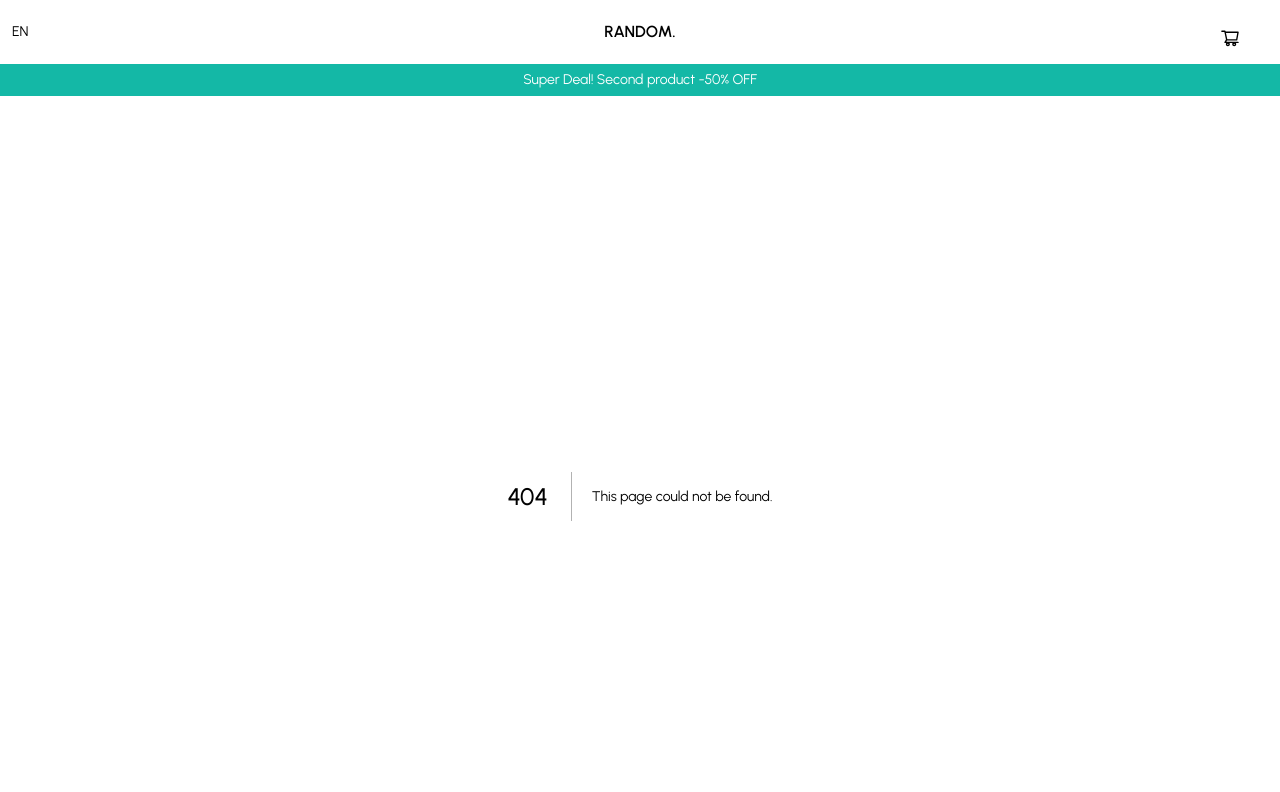
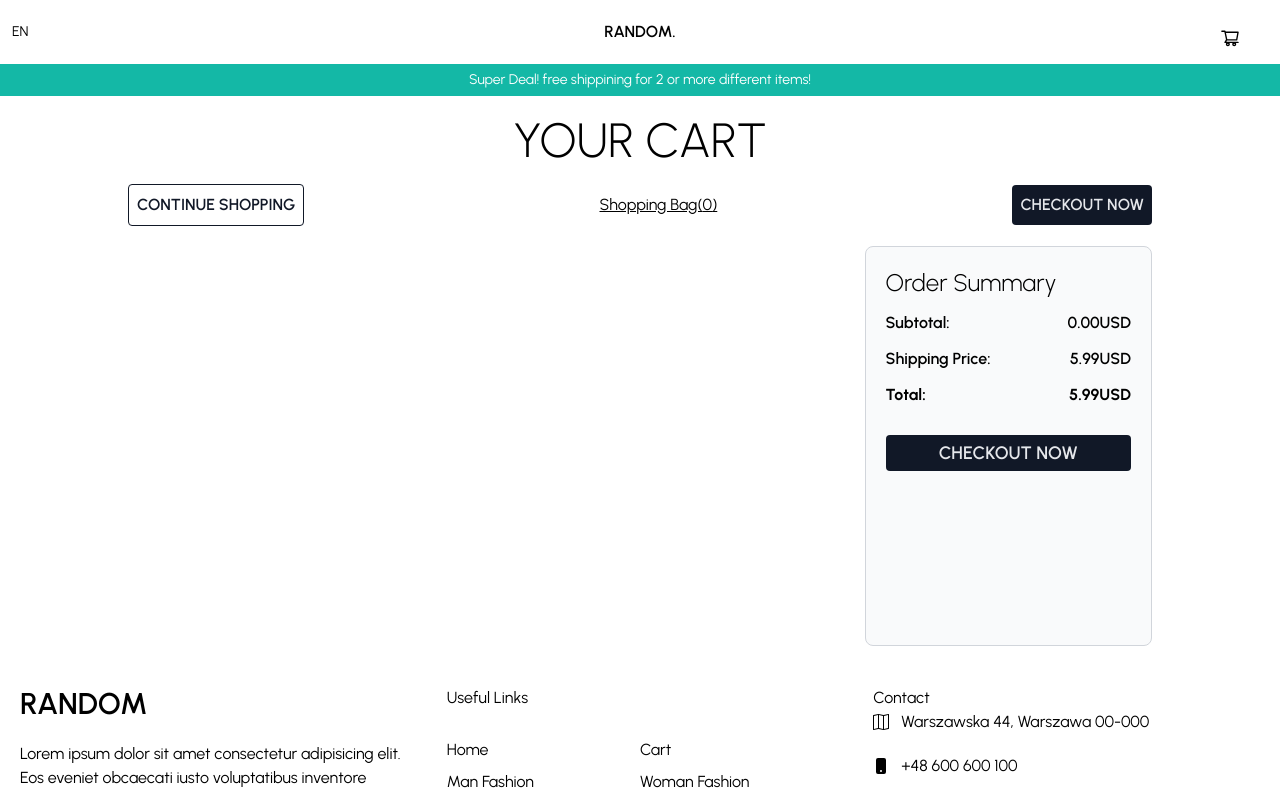
Before and after one commit to Alanolog/ecommerce-shop, a Next.js app: page /cart in a window 1280 px wide. Before the commit this address had no page. Shown: the top 792 px of the page. Built offline with nearby package versions, Linux system fonts and the light colour scheme.

Commit message:
full desktop version

```diff
--- a/components/Announcement.tsx
+++ b/components/Announcement.tsx
@@ -3,7 +3,7 @@ import React from "react";
 export const Announcement = () => {
   return (
     <div className=" h-8 bg-teal-500 text-white flex items-center justify-center text-sm">
-      Super Deal! Second product -50% OFF
+      Super Deal! free shippining for 2 or more different items!
     </div>
   );
 };
--- a/components/Navbar.tsx
+++ b/components/Navbar.tsx
@@ -1,6 +1,6 @@
 import React from "react";
 import { AiOutlineShoppingCart } from "react-icons/ai";
-import { useContext } from "../components/ContextProvider";
+import { useContext } from "../components";
 
 export const Navbar = () => {
   const { cartItemsCount, setCartItemsCount } = useContext();
@@ -21,12 +21,14 @@ export const Navbar = () => {
         </div>
         <div className=" flex-1  relative">
           <div className=" cursor-pointer mr-5">
+            <a href="/cart">
               {cartItemsCount ? (
                 <div className=" rounded-full w-5 h-5 bg-red-500 absolute top-0 right-3 flex items-center justify-center text-white text-xs">
                   {cartItemsCount}
                 </div>
               ) : null}
               <AiOutlineShoppingCart className=" absolute top-2 right-7 text-xl" />
+            </a>
           </div>
         </div>
       </div>
--- a/components/Product.tsx
+++ b/components/Product.tsx
@@ -1,8 +1,22 @@
 import React from "react";
 import { AiOutlineShoppingCart, AiOutlineSearch } from "react-icons/ai";
 import { useRouter } from "next/router";
-import { useContext } from "../components/ContextProvider";
-
+import { useContext } from "../components";
+type singleProduct = {
+  item: {
+    id: number;
+    title: string;
+    price: number;
+    description: string;
+    category: string;
+    image: string;
+    rating: {
+      rate: number;
+      count: number;
+    };
+  };
+  amount: number;
+};
 interface IProps {
   item: {
     id: number;
@@ -27,11 +41,20 @@ export const Product: React.FC<IProps> = ({ item }) => {
 
   const handleAddToCart = () => {
     const storedCart = JSON.parse(localStorage.getItem("cart") || "[]");
-    localStorage.setItem(
-      "cart",
-      JSON.stringify([...storedCart, { item, amount: 1 }])
+    const itemIndex = storedCart.findIndex(
+      (singleItem: singleProduct) => singleItem.item.id === item.id
     );
-    setCartItemsCount([...storedCart, { item, amount: 1 }].length);
+    if (itemIndex !== -1) {
+      const amount = storedCart[itemIndex].amount;
+      storedCart[itemIndex] = { item, amount: amount + 1 };
+      localStorage.setItem("cart", JSON.stringify([...storedCart]));
+    } else {
+      localStorage.setItem(
+        "cart",
+        JSON.stringify([...storedCart, { item, amount: 1 }])
+      );
+      setCartItemsCount([...storedCart, { item, amount: 1 }].length);
+    }
   };
 
   return (
--- /dev/null
+++ b/pages/cart.tsx
@@ -0,0 +1,196 @@
+import React from "react";
+import { MdDeleteOutline, MdRemoveCircleOutline } from "react-icons/md";
+import { RiAddCircleLine } from "react-icons/ri";
+import { useContext } from "../components";
+import { useRouter } from "next/router";
+
+type singleProduct = {
+  item: {
+    id: number;
+    title: string;
+    price: number;
+    description: string;
+    category: string;
+    image: string;
+    rating: {
+      rate: number;
+      count: number;
+    };
+  };
+  amount: number;
+};
+interface CartProps {
+  singleProduct: singleProduct;
+}
+
+const CartProduct: React.FC<CartProps> = ({ singleProduct }) => {
+  const { setCartItemsCount } = useContext();
+  const [currProduct, setCurrProduct] = React.useState(singleProduct);
+  const deleteProduct = (product: singleProduct) => {
+    const storedCart = JSON.parse(localStorage.getItem("cart") || "[]");
+    const clearedCart = storedCart.filter(
+      (e: singleProduct) => e.item.id !== product.item.id
+    );
+    localStorage.setItem("cart", JSON.stringify(clearedCart));
+    setCartItemsCount(clearedCart.length);
+  };
+  const changeAmount = (productId: number, modifier: string) => {
+    const storedCart = JSON.parse(localStorage.getItem("cart") || "[]");
+    const itemIndex = storedCart.findIndex(
+      (singleItem: singleProduct) => singleItem.item.id === productId
+    );
+    const amount = storedCart[itemIndex].amount;
+    const changeAmount = modifier === "add" ? 1 : -1;
+    if (amount + changeAmount >= 1) {
+      storedCart[itemIndex] = { ...currProduct, amount: amount + changeAmount };
+      localStorage.setItem("cart", JSON.stringify([...storedCart]));
+      setCurrProduct(storedCart[itemIndex]);
+    }
+  };
+  return (
+    <div className=" flex justify-between my-2 border-b pb-2">
+      <div className="flex-2 flex">
+        <img
+          src={currProduct.item.image}
+          alt={currProduct.item.title}
+          className=" w-[200px]"
+        />
+        <div className=" p-5 flex flex-col items-center content-around">
+          <p className="">
+            <strong>Product:</strong>
+            {currProduct.item.title}
+          </p>
+          <p className="">
+            <strong>ID:</strong>
+            {currProduct.item.id}
+          </p>
+        </div>
+      </div>
+      <div className=" flex-1 flex items-end flex-col pr-2">
+        <div className=" text-xl flex gap-1 justify-center items-center mb-5">
+          <div className=" flex items-center font-bold">
+            <MdRemoveCircleOutline
+              className=" cursor-pointer"
+              onClick={() => changeAmount(currProduct.item.id, "subtract")}
+            />
+            <span className=" w-8 h-8 rounded-xl border border-teal-600 flex items-center justify-center mx-1">
+              {currProduct.amount}
+            </span>
+            <RiAddCircleLine
+              className="cursor-pointer"
+              onClick={() => changeAmount(currProduct.item.id, "add")}
+            />
+          </div>
+          <div className=" w-5 h-5 bg-red-900 rounded-full text-white mx-2 flex ">
+            <MdDeleteOutline
+              className="cursor-pointer "
+              onClick={() => deleteProduct(currProduct)}
+            />
+          </div>
+        </div>
+        <div className=" text-2xl flex justify-center items-center ">
+          {(currProduct.item.price * currProduct.amount).toFixed(2)}USD
+        </div>
+      </div>
+    </div>
+  );
+};
+
+const Cart: React.FC = () => {
+  const router = useRouter();
+
+  const [storedCart, setStoredCart] = React.useState([]);
+  const [isCheckedOut, setIsCheckedOut] = React.useState(false);
+  const { cartItemsCount, setCartItemsCount } = useContext();
+  React.useEffect(() => {
+    setStoredCart(JSON.parse(localStorage.getItem("cart") || "[]"));
+  }, [cartItemsCount]);
+  const subtotal = storedCart.reduce((acc, val: singleProduct) => {
+    return acc + val.item.price * val.amount;
+  }, 0);
+  const isShippingDiscount = storedCart.length >= 2;
+  const shippingPrice = isShippingDiscount ? 0 : 5.99;
+
+  const summaryItemClasses = " my-3 flex justify-between ";
+  const summaryItemTextClasses = " font-semibold ";
+  const summaryItemPriceClasses = " font-semibold";
+
+  const checkout = () => {
+    setIsCheckedOut(true);
+    localStorage.removeItem("cart");
+    setStoredCart([]);
+    setCartItemsCount(0);
+  };
+  return (
+    <main className="flex justify-center py-5 flex-col items-center">
+      <h1 className="text-5xl uppercase font-light">Your cart</h1>
+      {isCheckedOut ? (
+        <div className="text-3xl uppercase font-extralight h-[60vh] flex justify-center items-center">
+          Thanks for selecting our shop!
+        </div>
+      ) : (
+        <>
+          <div className=" flex items-center justify-between w-4/5 my-5">
+            <button
+              className=" p-2 cursor-pointer font-semibold uppercase border border-gray-900 text-gray-900 rounded"
+              onClick={() => router.push("/")}
+            >
+              Continue shopping
+            </button>
+            <div className="">
+              <span className=" underline cursor-pointer my-2">
+                Shopping Bag({cartItemsCount})
+              </span>
+            </div>
+            <button
+              className=" p-2 cursor-pointer font-semibold uppercase  bg-gray-900 text-gray-200 rounded"
+              onClick={checkout}
+            >
+              Checkout now
+            </button>
+          </div>
+          <div className=" flex w-4/5 justify-between">
+            <div className=" flex-[3]">
+              {storedCart.map((item, id) => (
+                <CartProduct singleProduct={item} key={id} />
+              ))}
+            </div>
+            <div className=" flex-1 bg-gray-50 rounded-lg p-5 min-h-[50vh] border border-gray-300">
+              <h2 className="text-2xl font-light">Order Summary</h2>
+              <div className={summaryItemClasses}>
+                <p className={summaryItemTextClasses}>Subtotal:</p>
+                <p className={summaryItemPriceClasses}>
+                  {subtotal.toFixed(2)}
+                  USD
+                </p>
+              </div>
+              <div className={summaryItemClasses}>
+                <p className={summaryItemTextClasses}>Shipping Price:</p>
+                <p className={summaryItemPriceClasses}>5.99USD</p>
+              </div>{" "}
+              {isShippingDiscount && (
+                <div className={summaryItemClasses}>
+                  <p className={summaryItemTextClasses}>Shipping Discount:</p>
+                  <p className={summaryItemPriceClasses}>5.99USD</p>
+                </div>
+              )}
+              <div className={summaryItemClasses}>
+                <p className=" font-bold">Total:</p>
+                <p className=" font-bold">
+                  {(subtotal + shippingPrice).toFixed(2)}USD
+                </p>
+              </div>
+              <button
+                className=" p-1 w-full cursor-pointer font-semibold uppercase text-lg bg-gray-900 text-gray-200 rounded my-4"
+                onClick={checkout}
+              >
+                Checkout now
+              </button>
+            </div>
+          </div>
+        </>
+      )}
+    </main>
+  );
+};
+export default Cart;
--- a/pages/product/[id].tsx
+++ b/pages/product/[id].tsx
@@ -1,7 +1,23 @@
 import React from "react";
 import { MdRemoveCircleOutline } from "react-icons/md";
 import { RiAddCircleLine } from "react-icons/ri";
-import { useContext } from "../../components/ContextProvider";
+import { useContext } from "../../components";
+
+type singleProduct = {
+  item: {
+    id: number;
+    title: string;
+    price: number;
+    description: string;
+    category: string;
+    image: string;
+    rating: {
+      rate: number;
+      count: number;
+    };
+  };
+  amount: number;
+};
 
 interface IProps {
   product: {
@@ -26,13 +42,20 @@ const Product: React.FC<IProps> = ({ product }) => {
 
   const handleAddToCart = () => {
     const storedCart = JSON.parse(localStorage.getItem("cart") || "[]");
-    localStorage.setItem(
-      "cart",
-      JSON.stringify([...storedCart, { item: product, amount: counter }])
+    const itemIndex = storedCart.findIndex(
+      (singleItem: singleProduct) => singleItem.item.id === product.id
     );
-    setCartItemsCount(
-      [...storedCart, { item: product, amount: counter }].length
-    );
+    if (itemIndex !== -1) {
+      const amount = storedCart[itemIndex].amount;
+      storedCart[itemIndex] = { item: product, amount: amount + counter };
+      localStorage.setItem("cart", JSON.stringify([...storedCart]));
+    } else {
+      localStorage.setItem(
+        "cart",
+        JSON.stringify([...storedCart, { item: product, amount: 1 }])
+      );
+      setCartItemsCount([...storedCart, { item: product, amount: 1 }].length);
+    }
   };
 
   return (
```
Lines whose indentation alone changed are shown as unchanged.
